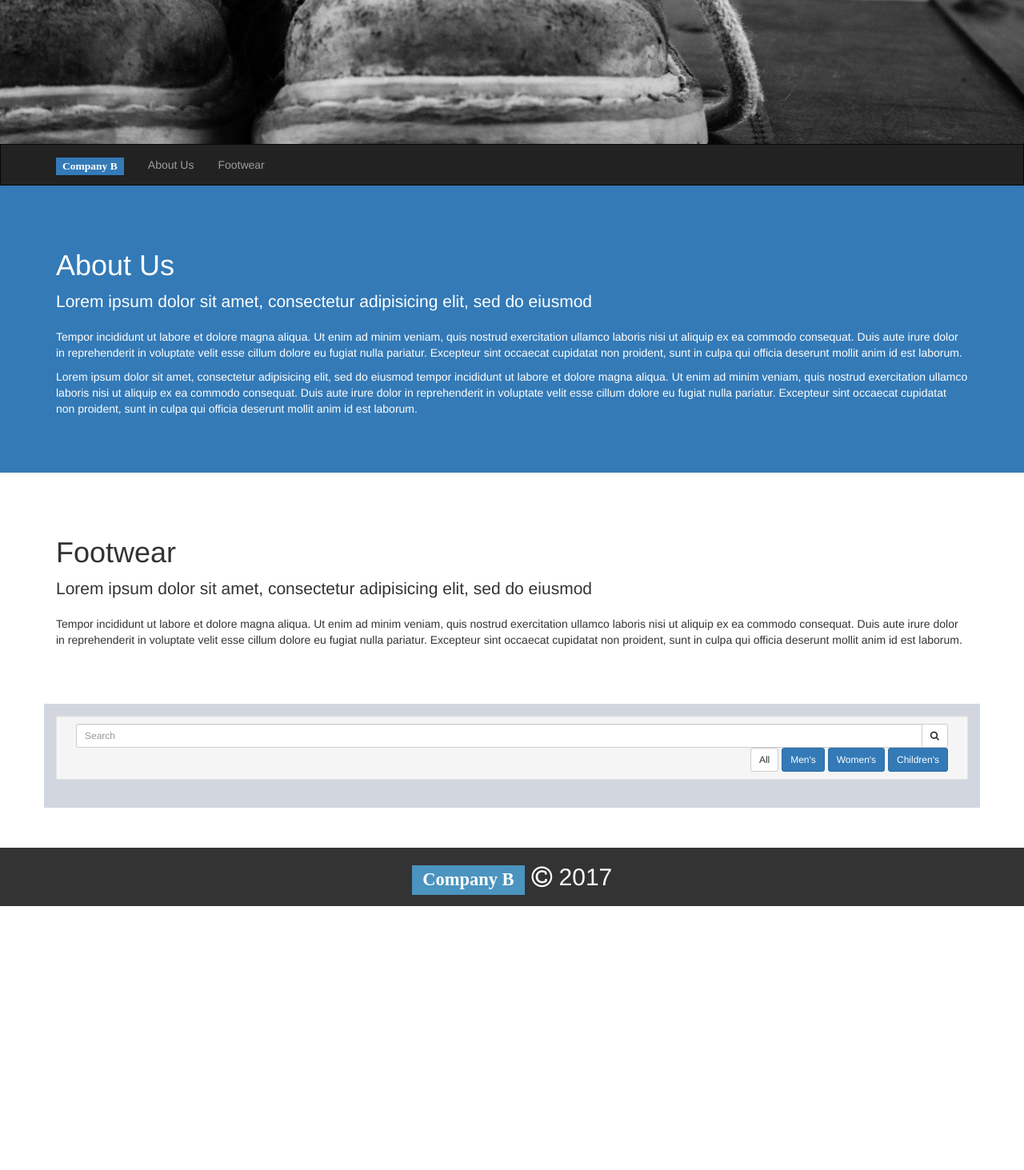
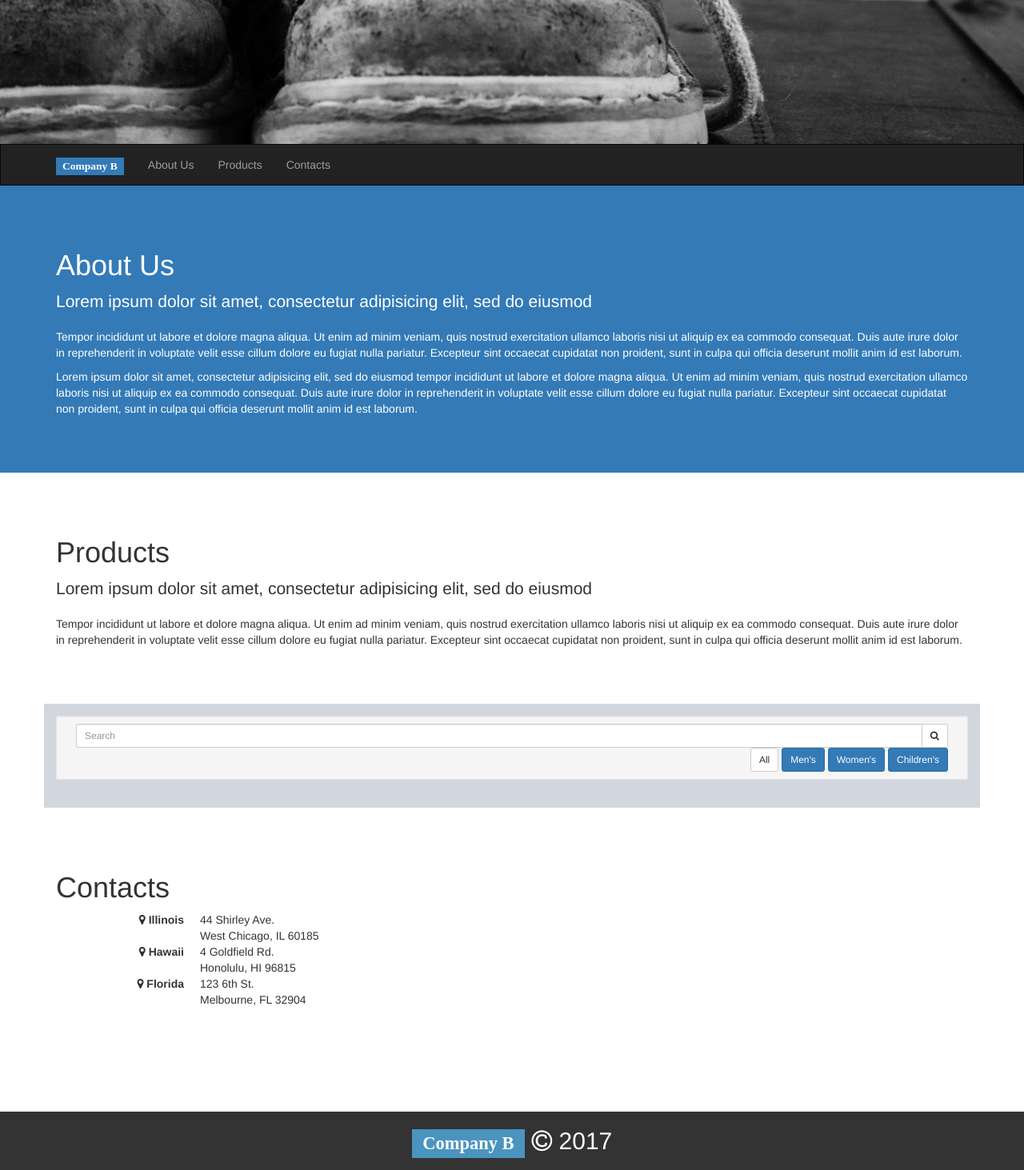
Before and after one commit to undefinito/companyb, a CodeIgniter app: page /database/ in a window 1280 px wide. Shown: the part 620-2083 px from the top of the page at 80% size. Before the commit the page ends 1753 px from the top, so only its background shows below. Run offline with CodeIgniter, Linux system fonts and the light colour scheme.

Commit message:
Contacts

```diff
--- a/application/views/home-3.php
+++ b/application/views/home-3.php
@@ -35,7 +35,8 @@
 					<div class="collapse navbar-collapse" id="navnav">
 						<ul class="nav navbar-nav">
 							<li><a href="#about_us">About Us</a></li>
-							<li><a href="#footwear">Footwear</a></li>
+							<li><a href="#products">Products</a></li>
+							<li><a href="#contacts">Contacts</a></li>
 						</ul>
 					</div>
 				</div>
@@ -67,8 +68,8 @@
 
 	<div class="row">
 		<div class="container custom">
-			<h1 id="footwear">
-				Footwear
+			<h1 id="products">
+				Products
 			</h1>
 			<p class="lead">Lorem ipsum dolor sit amet, consectetur adipisicing elit, sed do eiusmod</p>
 			<p>Tempor incididunt ut labore et dolore magna aliqua. Ut enim ad minim veniam,
@@ -141,6 +142,44 @@
 	</div>
 	<!-- row -->
 
+
+	<div class="row">
+		<div class="container custom">
+			<h1 class="hidden-xs">
+				Contacts
+			</h1>
+			<h1 id="contacts" class="text-center hidden-sm hidden-lg hidden-md">
+				Contacts
+			</h1>
+			<dl class="dl-horizontal">
+				<dt class="text-center">
+					<i class="fa fa-map-marker"></i>
+					Illinois
+				</dt>
+				<dd class="hidden-xs">44 Shirley Ave.</dd>
+				<dd class="hidden-xs">West Chicago, IL 60185</dd>
+				<dd class="text-center hidden-sm hidden-lg hidden-md">44 Shirley Ave.</dd>
+				<dd class="text-center hidden-sm hidden-lg hidden-md">West Chicago, IL 60185</dd>
+				<dt class="text-center">
+					<i class="fa fa-map-marker"></i>
+					Hawaii
+				</dt>
+				<dd class="hidden-xs">4 Goldfield Rd.</dd>
+				<dd class="hidden-xs">Honolulu, HI 96815</dd>
+				<dd class="text-center hidden-sm hidden-lg hidden-md">4 Goldfield Rd.</dd>
+				<dd class="text-center hidden-sm hidden-lg hidden-md">Honolulu, HI 96815</dd>
+				<dt class="text-center">
+					<i class="fa fa-map-marker"></i>
+					Florida
+				</dt>
+				<dd class="hidden-xs">123 6th St.</dd>
+				<dd class="hidden-xs">Melbourne, FL 32904</dd>
+				<dd class="text-center hidden-sm hidden-lg hidden-md">123 6th St.</dd>
+				<dd class="text-center hidden-sm hidden-lg hidden-md">Melbourne, FL 32904</dd>
+			</dl>
+		</div>
+	</div>
+
 	<div class="row space-top-50 padding-bottom-10 bg-black">
 		<!-- FOOTER -->
 		<div class="container text-white">
```
